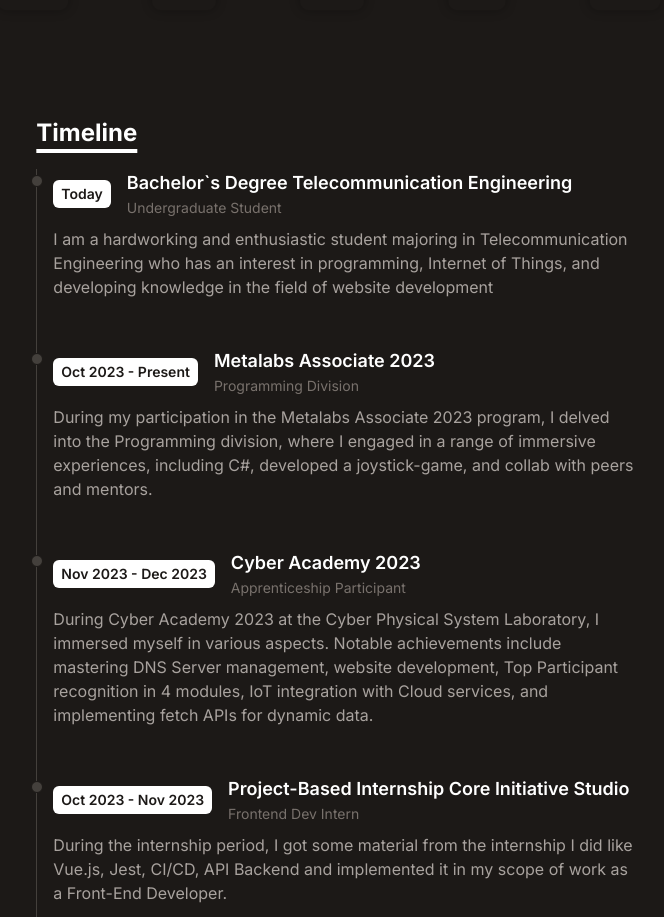
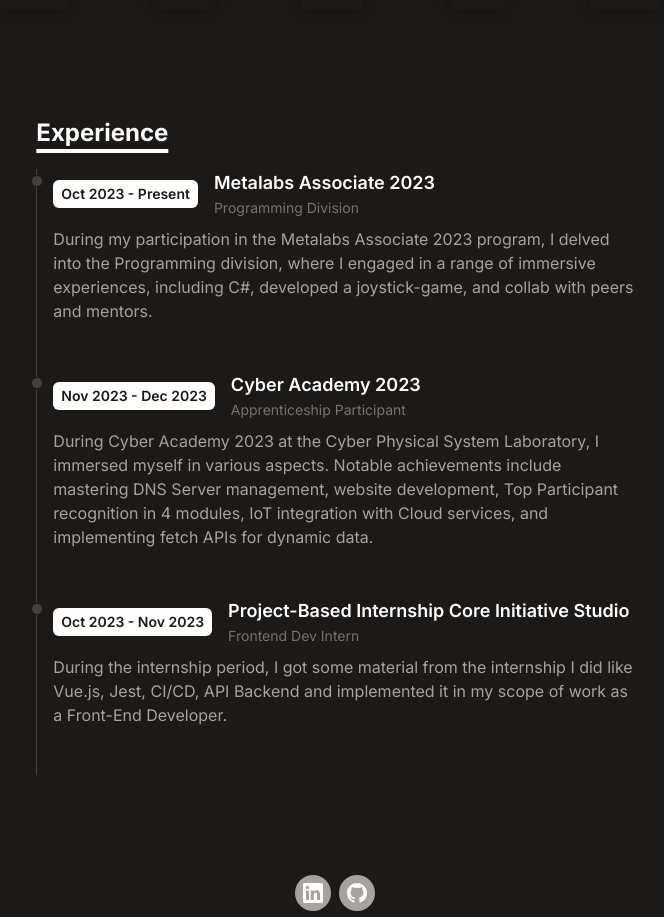
Before and after one commit to RobertinoGladden/portfolio-dev, a React (Vite) app: page / in a window 1280 px wide. Shown: the part 803-1720 px from the top of the page, without its empty margins (305-969 px from the left). Built offline with nearby package versions, Linux system fonts and the light colour scheme.

Commit message:
initial commit

```diff
--- a/src/components/Timeline.jsx
+++ b/src/components/Timeline.jsx
@@ -7,7 +7,7 @@
    return (
       <div className="flex flex-col md:flex-row justify-center my-20">
          <div className="w-full md:w-7/12">
-            <Title>Timeline</Title>
+            <Title>Experience</Title>
             {timeline.map(item => (
                <TimelineItem
                   year={item.year}
--- a/src/data/timeline.js
+++ b/src/data/timeline.js
@@ -1,12 +1,5 @@
 export default [
 
-   {
-		year: 'Today',
-		title: 'Bachelor`s Degree Telecommunication Engineering ',
-		duration: 'Undergraduate Student',
-		details:
-			"I am a hardworking and enthusiastic student majoring in Telecommunication Engineering who has an interest in programming, Internet of Things, and developing knowledge in the field of website development",
-	},
 	{
 		year: 'Oct 2023 - Present',
 		title: "Metalabs Associate 2023",
```
